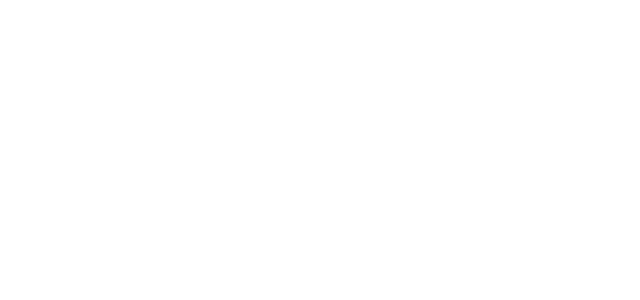
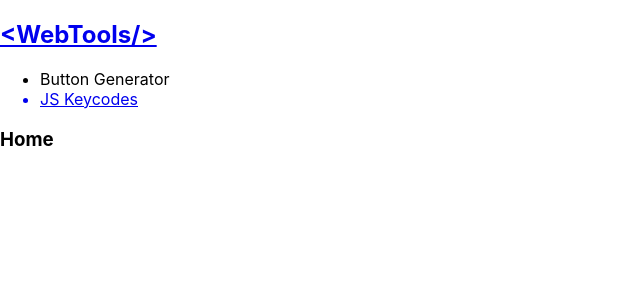
Before and after one commit to ChristianEreira/WebTools, a React (Create React App) app: page / in a window 1280 px wide. Shown: the top 300 px of the page, without its empty margins (0-640 px from the left). Built offline with nearby package versions, Linux system fonts and the light colour scheme.

Commit message:
Create simple router & nav

```diff
--- a/src/App.js
+++ b/src/App.js
@@ -1,10 +1,19 @@
 import './App.css';
+import Nav from './Nav';
+import KeycodesPage from './KeycodesPage';
+import { BrowserRouter as Router, Routes, Route } from 'react-router-dom';
 
 function App() {
   return (
-    <div className="App">
-
-    </div>
+    <Router>
+      <div className="App">
+        <Nav />
+        <Routes>
+          <Route path="/" element={<h3>Home</h3>}/>
+          <Route path="keycodes" element={<KeycodesPage />} />
+        </Routes>
+      </div>
+    </Router>
   );
 }
 
--- /dev/null
+++ b/src/KeycodesPage.js
@@ -0,0 +1,9 @@
+import './App.css';
+
+function KeycodesPage() {
+  return (
+    <h3>JS Keycodes</h3>
+  );
+}
+
+export default KeycodesPage;
--- /dev/null
+++ b/src/Nav.js
@@ -0,0 +1,20 @@
+import './App.css';
+import { Link } from 'react-router-dom';
+
+function Nav() {
+  return (
+    <nav>
+      <Link to="/">
+        <h1>&lt;WebTools/&gt;</h1>
+      </Link>
+      <ul>
+        <li>Button Generator</li>
+        <Link to="keycodes">
+          <li>JS Keycodes</li>
+        </Link>
+      </ul>
+    </nav>
+  );
+}
+
+export default Nav;
```
Also changed, not shown: 1 other file (tests, documents, lock files or other folders).
